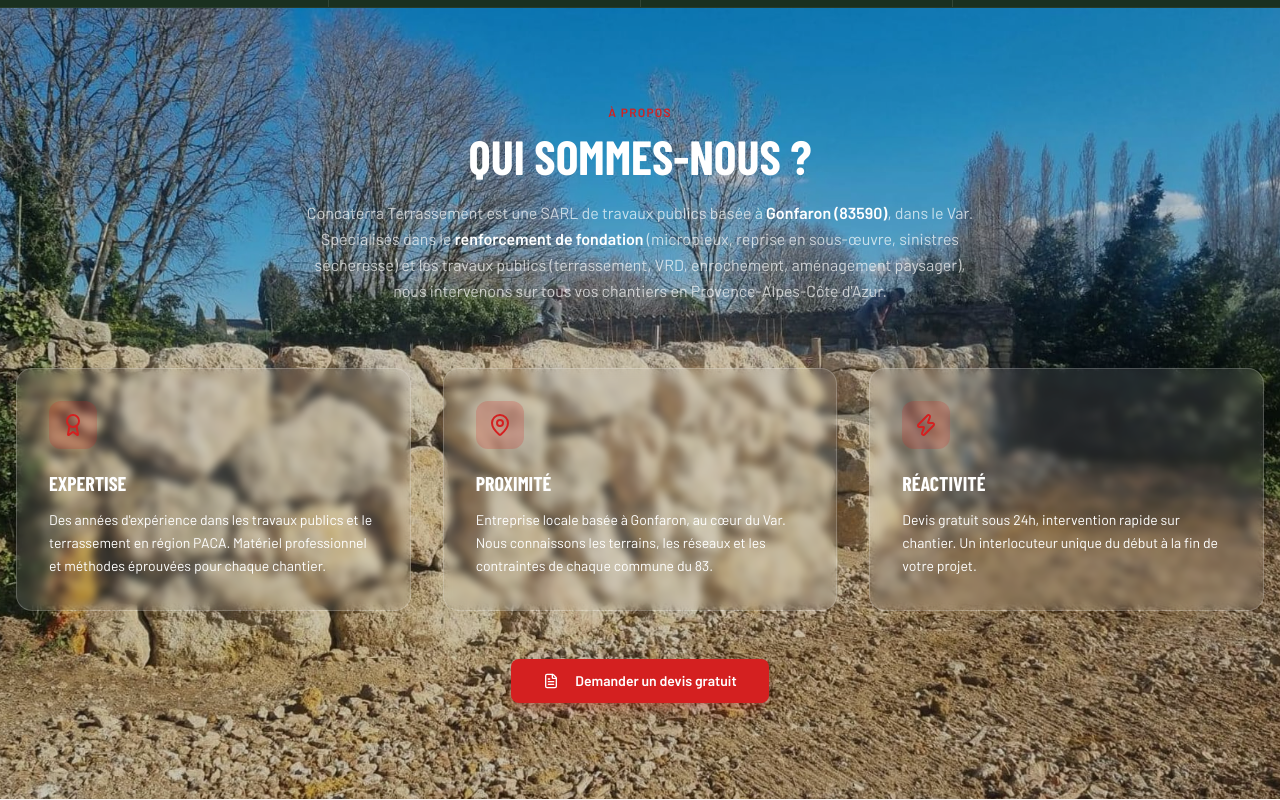
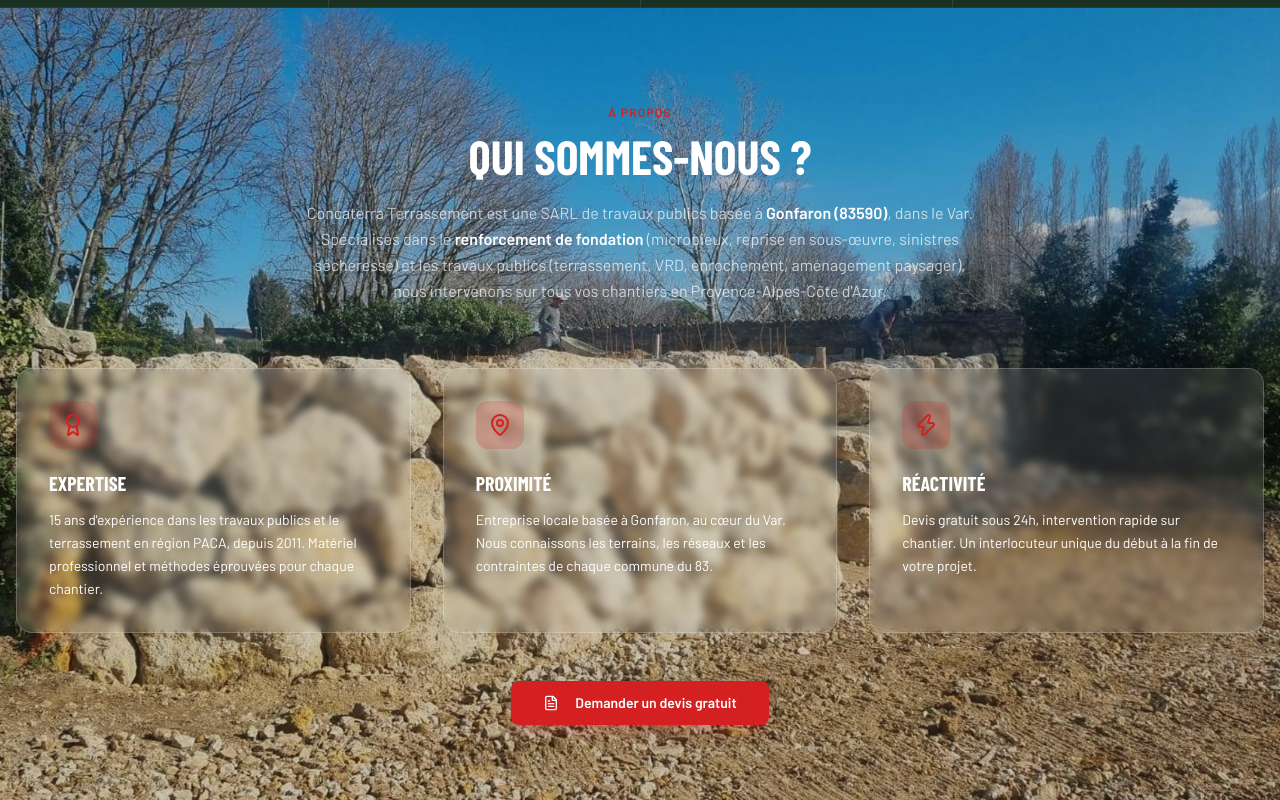
Before and after one commit to Harrycover83/CONCATERRA-TERRASSEMENT, a Next.js app: page / in a window 1280 px wide. Shown: the part 2102-2902 px from the top of the page. Built offline with nearby package versions, Linux system fonts and the light colour scheme; a web font is replaced by a local one.

Commit message:
feat: update experience and founding date to reflect accurate company history

```diff
--- a/app/page.tsx
+++ b/app/page.tsx
@@ -84,7 +84,7 @@
               {
                 Icon: Award,
                 title: "Expertise",
-                text: "Des années d'expérience dans les travaux publics et le terrassement en région PACA. Matériel professionnel et méthodes éprouvées pour chaque chantier.",
+                text: "15 ans d'expérience dans les travaux publics et le terrassement en région PACA, depuis 2011. Matériel professionnel et méthodes éprouvées pour chaque chantier.",
               },
               {
                 Icon: MapPin,
--- a/components/common/SchemaOrg.tsx
+++ b/components/common/SchemaOrg.tsx
@@ -13,7 +13,7 @@
         url: COMPANY.siteUrl,
         telephone: COMPANY.phone,
         email: COMPANY.email,
-        foundingDate: "2020",
+        foundingDate: "2011",
         address: {
           "@type": "PostalAddress",
           streetAddress: COMPANY.address,
--- a/components/sections/StatsSection.tsx
+++ b/components/sections/StatsSection.tsx
@@ -4,7 +4,7 @@
 import { useInView } from "framer-motion"
 
 const STATS = [
-  { value: 6, suffix: " ans", label: "d'expérience" },
+  { value: 15, suffix: " ans", label: "d'expérience" },
   { value: 200, suffix: "+", label: "chantiers réalisés" },
   { value: 12, suffix: "", label: "communes couvertes" },
   { value: 24, suffix: "h", label: "délai devis garanti" },
```
